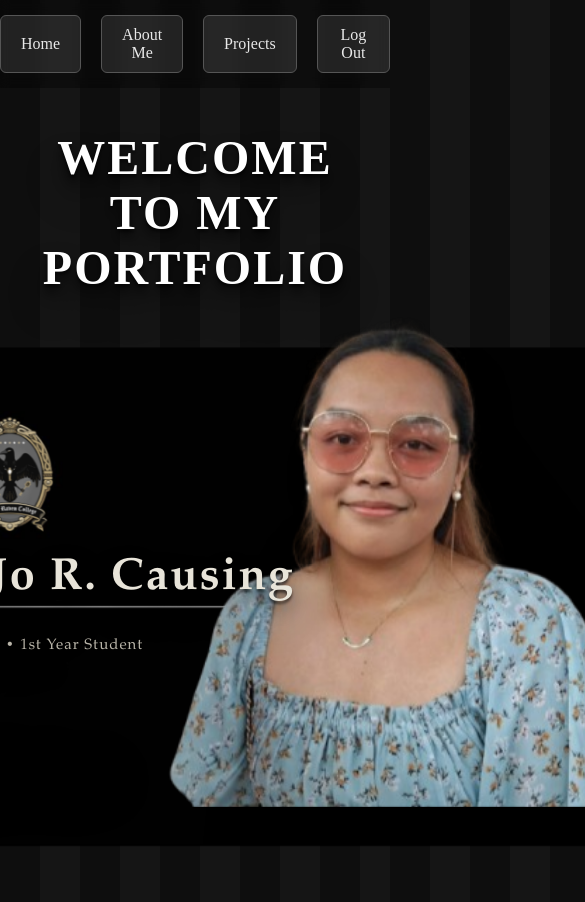
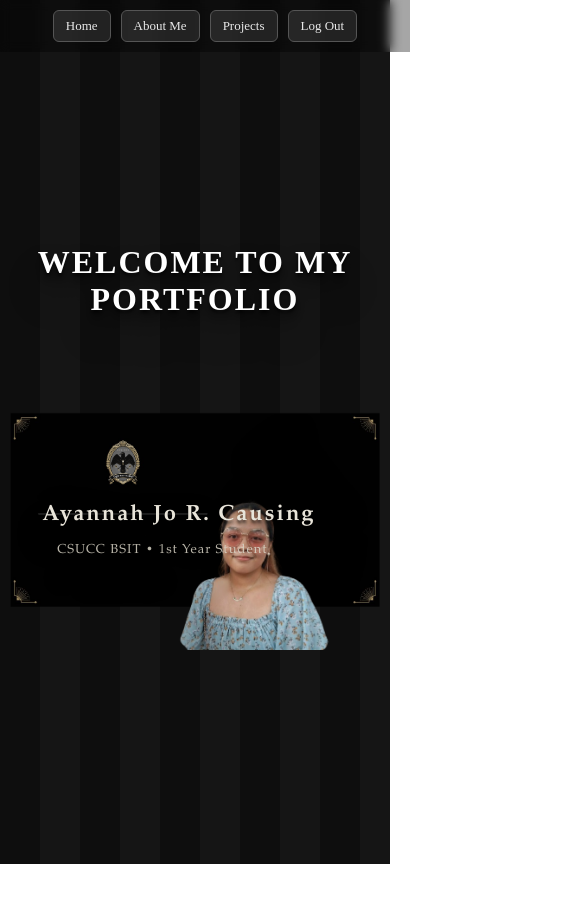
Before and after one commit to AyaWHO/AyannahITE10, a plain HTML site: page portfolio.html in a window 390 px wide. Shown: the top 902 px of the page, 585 px wide, since content can reach past the window. After the commit the page ends 864 px from the top, so only its background shows below. Drawn offline with Linux system fonts and the light colour scheme.

Commit message:
Update portfolio.css

```diff
--- a/portfolio.css
+++ b/portfolio.css
@@ -24,7 +24,7 @@ body {
     z-index: 999; /* stays above everything */
 }
 
-/* NAV BUTTONS */
+/* NAVIGATION BUTTONS */
 .top-nav button {
     background: rgba(255, 255, 255, 0.1);
     border: 1px solid #555;
@@ -84,8 +84,6 @@ body {
     }
 }
 
-
-
 /* CHARACTER CARD (FROM GAME PNG)*/
 .card-container {
     position: relative;
@@ -101,7 +99,7 @@ body {
     pointer-events: none;
 
     opacity: 0; /* start invisible */
-    animation: introFade 1.2s ease-out forwards; /* smooth fade */
+    animation: introFade 1.2s ease-out forwards;
 }
 @keyframes introFade {
     from {
@@ -119,7 +117,7 @@ body {
     position: absolute;
 
     bottom: 40px;
-    right: -90px;   /* ← moves the image to the RIGHT */
+    right: -90px;
 
     height: 120%;
     width: auto;
@@ -216,11 +214,6 @@ body {
     background: rgba(255,255,255,0.25);
     scale: 1.05;
 }
-
-
-
-
-
 /* PAGE 2*/
 .page2-wrapper {
     display: flex;
@@ -313,7 +306,6 @@ body {
     text-align: center;
 }
 
-/* IMAGES → show normally, no absolute positioning */
 .project-card1 img,
 .project-card2 img,
 .project-card3 img {
@@ -324,8 +316,6 @@ body {
     opacity: 0;
     animation: fadeIn 1s ease-out forwards;
 }
-
-/* Smooth fade animation */
 @keyframes fadeIn {
     from { opacity: 0; transform: translateY(15px); }
     to   { opacity: 1; transform: translateY(0); }
@@ -340,3 +330,305 @@ body {
     color: #d4c69a;
     font-size: 22px;
 }
+
+/* adjust layout for different screens/devices */
+@media (max-width: 900px) {
+    .title {
+        font-size: 40px;
+        margin-top: 40px;
+    }
+
+    .portfolio-wrapper {
+        padding: 10px;
+    }
+}
+
+/* images stack vertically */
+@media (max-width: 900px) {
+    .projects-container {
+        display: flex;
+        flex-direction: column;
+        align-items: center;
+        gap: 30px;
+    }
+
+    .project-card1,
+    .project-card2,
+    .project-card3 {
+        position: static !important;
+        text-align: center;
+    }
+
+    .malleus-img,
+    .ace-img,
+    .sebek-img {
+        position: static !important;
+        width: 70vw;
+        height: auto;
+        margin: 0 auto;
+        display: block;
+
+        animation: fadeIn 1.3s ease-in-out;
+    }
+
+    /* date text */
+    .project-card1 h3,
+    .project-card2 h3,
+    .project-card3 h3 {
+        font-size: 22px;
+        margin-top: 10px;
+    }
+}
+
+/* for phones */
+@media (max-width: 500px) {
+    .title {
+        font-size: 32px;
+    }
+
+    .malleus-img,
+    .ace-img,
+    .sebek-img {
+        width: 85vw;
+    }
+}
+
+@media (max-width: 1100px) {
+    .card-container {
+        width: 90%;
+        height: auto;
+    }
+
+    .card-bg {
+        width: 100%;
+    }
+
+    .character-img {
+        height: 90%;
+        right: 0;
+    }
+
+    .card-text h1 {
+        font-size: 35px;
+        margin-left: 40px;
+    }
+
+    .card-text p {
+        font-size: 14px;
+        margin-left: 120px;
+    }
+}
+
+@media (max-width: 1000px) {
+    .projects-container {
+        flex-direction: column;
+        gap: 40px;
+        align-items: center;
+    }
+
+    .project-card1 img,
+    .project-card2 img,
+    .project-card3 img {
+        width: 70vw;
+        height: auto;
+    }
+
+    .project-card1 h3,
+    .project-card2 h3,
+    .project-card3 h3 {
+        font-size: 20px;
+    }
+}
+
+@media (max-width: 950px) {
+    .page2-wrapper {
+        flex-direction: column;
+        align-items: center;
+        gap: 20px;
+    }
+
+    .social-box,
+    .profile-box {
+        width: 85%;
+        padding: 25px;
+    }
+
+    .profile-box p {
+        font-size: 16px;
+        text-align: left;
+    }
+}
+
+@media (max-width: 750px) {
+    .top-nav {
+        gap: 10px;
+        padding: 10px;
+    }
+
+    .top-nav button {
+        padding: 7px 12px;
+        font-size: 13px;
+    }
+
+    .title {
+        font-size: 32px;
+        margin-top: 40px;
+    }
+}
+
+/*PHONE */
+@media (max-width: 500px) {
+    /* character card */
+    .card-container {
+        width: 100%;
+        height: auto;
+    }
+
+    .character-img {
+        position: static;
+        width: 80%;
+        height: auto;
+        margin: 0 auto;
+        display: block;
+    }
+
+    .card-text {
+        position: static;
+        text-align: center;
+        transform: none;
+        margin-top: 20px;
+    }
+
+    .card-text h1 {
+        margin-left: 0;
+        font-size: 28px;
+    }
+
+    .card-text p {
+        margin-left: 0;
+        font-size: 14px;
+    }
+
+    /* projects page */
+    .project-card1 img,
+    .project-card2 img,
+    .project-card3 img {
+        width: 90vw;
+    }
+
+    /* about me */
+    .social-box,
+    .profile-box {
+        width: 90%;
+    }
+}
+
+@media (max-width: 900px) {
+
+    /* Prevent zoomed-in look */
+    .card-container {
+        width: 100%;
+        height: auto;
+        display: flex;
+        justify-content: center;
+        align-items: center;
+        position: relative;
+        margin-top: 20px;
+    }
+
+    /* Keeps background frame proportional */
+    .card-bg {
+        width: 100%;
+        height: auto;
+    }
+
+    /* Character stays inside card */
+    .character-img {
+        position: absolute;
+        right: -20px;
+        bottom: 20px;
+        width: 55vw;
+        height: auto;
+    }
+
+    /* Text stays left-aligned but scaled down */
+    .card-text {
+        position: absolute;
+        left: 6%;
+        top: 50%;
+        transform: translateY(-50%);
+        text-align: left;
+    }
+
+    .card-text h1 {
+        font-size: 6vw;
+        margin-left: 20px;
+    }
+
+    .card-text p {
+        font-size: 3vw;
+        margin-left: 60px;
+    }
+}
+
+@media (max-width: 600px) {
+
+    .card-container {
+        width: 100%;
+        height: 350px;
+        position: relative;
+    }
+
+    .card-bg {
+        width: 100%;
+    }
+
+    .character-img {
+        width: 60vw;
+        right: -10px;
+        bottom: 10px;
+    }
+
+    .card-text h1 {
+        font-size: 25px;
+        margin-left: 10px;
+    }
+
+    .card-text p {
+        font-size: 14px;
+        margin-left: 25px;
+    }
+}
+
+@media (max-width: 450px) {
+    .card-container {
+        height: 300px;
+    }
+
+    .character-img {
+        width: 65vw;
+        right: -5px;
+    }
+
+    .card-text h1 {
+        font-size: 22px;
+    }
+
+    .card-text p {
+        font-size: 13px;
+    }
+}
+/* The whole intro card container */
+.intro-card {
+    transform-origin: top center;
+}
+
+/* For mobile */
+@media screen and (max-width: 768px) {
+    .intro-card {
+        transform: scale(0.75);
+        width: 100%;
+        display: flex;
+        justify-content: center;
+    }
+}
```
